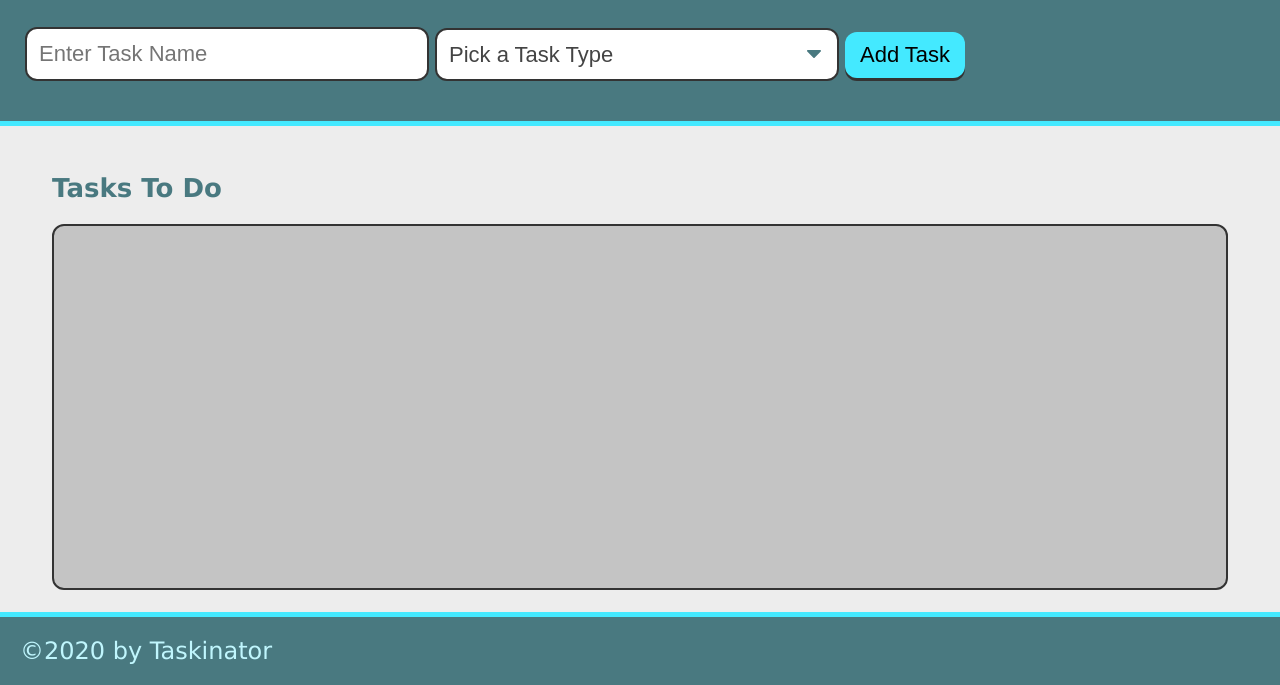
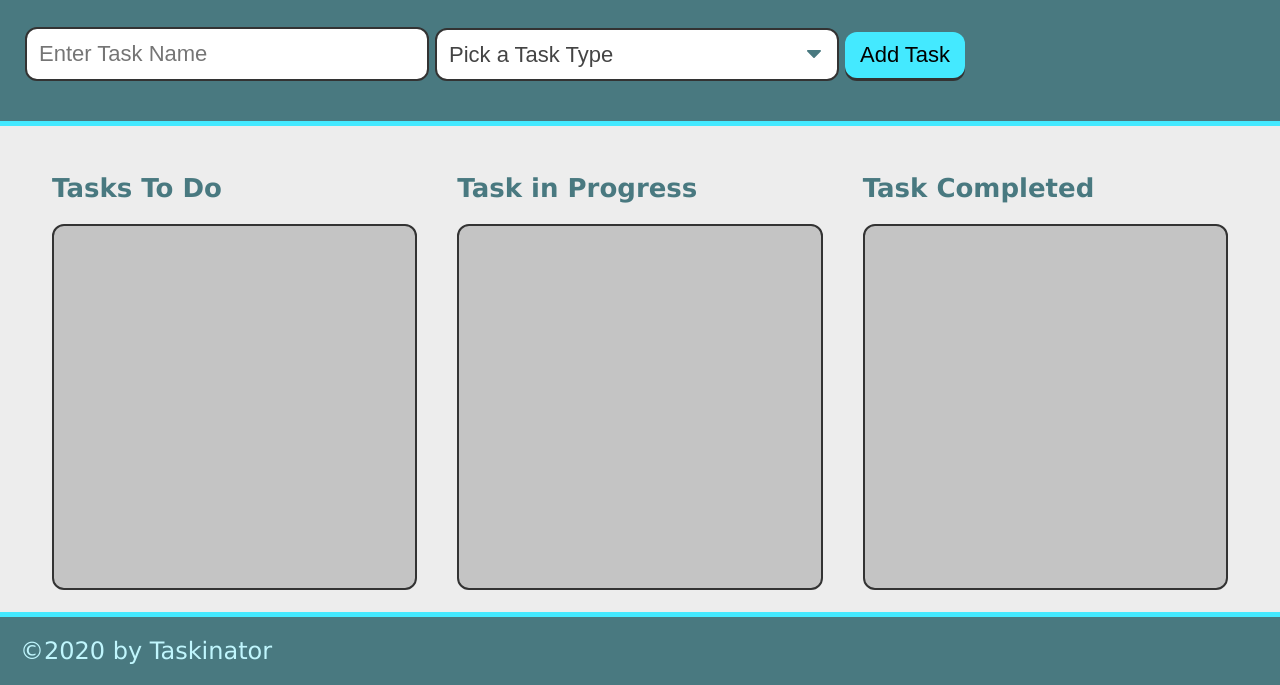
Before and after one commit to nathanroses/taskinator, a plain HTML site: page index.html in a window 1280 px wide. Shown: the part 115-800 px from the top of the page. Drawn offline with Linux system fonts and the light colour scheme; files whose address does not match are found by name.

Commit message:
class id java

```diff
--- a/assets/js/script.js
+++ b/assets/js/script.js
@@ -1,6 +1,6 @@
 var formE1 = document.querySelector("#task-form");
 var tasksToDoE1 = document.querySelector("#tasks-to-do");
-
+var taskIdCounter = 0;
 
  var taskFormHandler = function(event) {
      event.preventDefault();
@@ -36,6 +36,9 @@ var tasksToDoE1 = document.querySelector("#tasks-to-do");
     var listItemE1 = document.createElement("li");
     listItemE1.className = "task-item";
 
+    //Add Task Id as a Custom Atribute
+    listItemE1.setAttribute("data-task-id", taskIdCounter);
+
     //Creates Divider to Hold Task Info
    var taskInfoE1 = document.createElement("div");
    //Give it a Class Name
@@ -44,11 +47,13 @@ var tasksToDoE1 = document.querySelector("#tasks-to-do");
    taskInfoE1.innerHTML = "<h3 class='task-name'>" + taskDataObj.name + "</h3><span class='task-type'>" + taskDataObj.type + "</span>";
    listItemE1.appendChild(taskInfoE1);
 
-   console.dir(listItemE1);
 
     //ADD entire list item TO LIST
     tasksToDoE1.appendChild(listItemE1);
- }
+
+    //Increase Task Counter for Next Unique Id
+    taskIdCounter++;
+ };
 
 
  formE1.addEventListener("submit", taskFormHandler);
--- a/index.html
+++ b/index.html
@@ -37,16 +37,29 @@
  <!--End Of Header-->
 
 
- <!--Start Of Task To Do-->
+
   <main class="page-content">
+
+    <!--Task To Do-->
       <section class="task-list-wrapper">
           <h2 class="list-title">Tasks To Do</h2>
-
          <ul class="task-list" id="tasks-to-do"> </ul>
 
       </section>
+
+   <!--Task in Progress-->
+       <section class="task-list-wrapper">
+           <h2 class="list-title">Task in Progress</h2>
+           <ul class="task-list"></ul>
+       </section>
+
+          <!--Task Complete-->
+          <section class="task-list-wrapper">
+            <h2 class="list-title">Task Completed</h2>
+            <ul class="task-list"></ul>
+        </section>
   </main>
- <!--End of Task To Do-->
+
 
   <!--Start Of Footer-->
   <footer>
```
